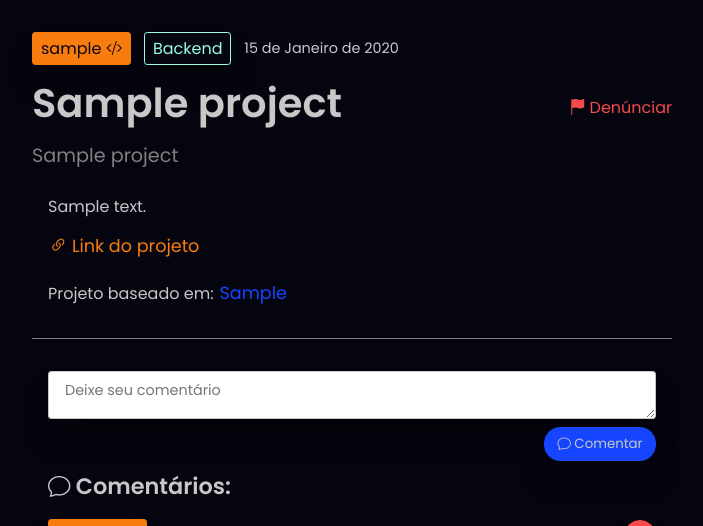
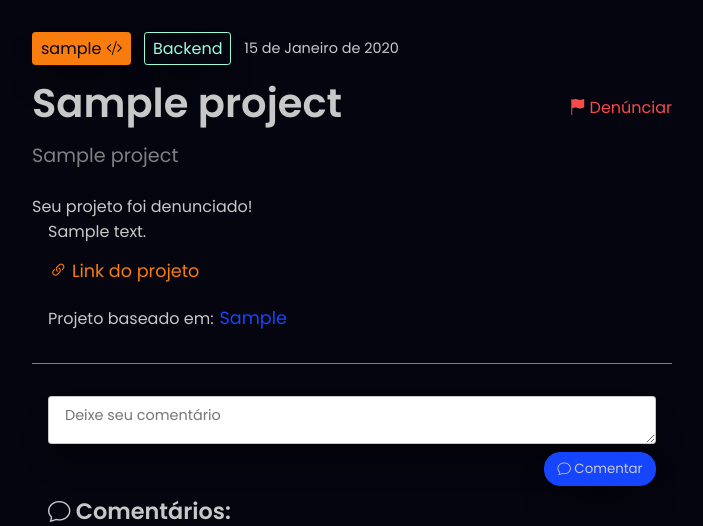
Before and after one commit to devid8642/CodeConn, a Django app: page /project/1/ in a window 1280 px wide. Shown: the part 87-613 px from the top of the page, without its empty margins (288-991 px from the left). Run offline with Django 4.2, Linux system fonts and the light colour scheme; a user stored in the database is signed in; tables that the repository leaves empty hold one stand-in row (values such as "Sample post"); some libraries are stand-ins or nearby versions.

Commit message:
complaint message in project detail

```diff
--- a/projects/templates/projects/pages/project_detail.html
+++ b/projects/templates/projects/pages/project_detail.html
@@ -49,6 +49,11 @@
             </form>
           </div>
           <p class="post-description">{{ project.subtitle }}</p>
+          {% if project.author == request.user and project.complaints %}
+            <div class="project-complaint">
+              <p>Seu projeto foi denunciado!</p>
+            </div>
+          {% endif %}
         </div>
         <div class="post-body">
           <div class="post-text">{{ project.explanatory_text|safe }}</div>
```
